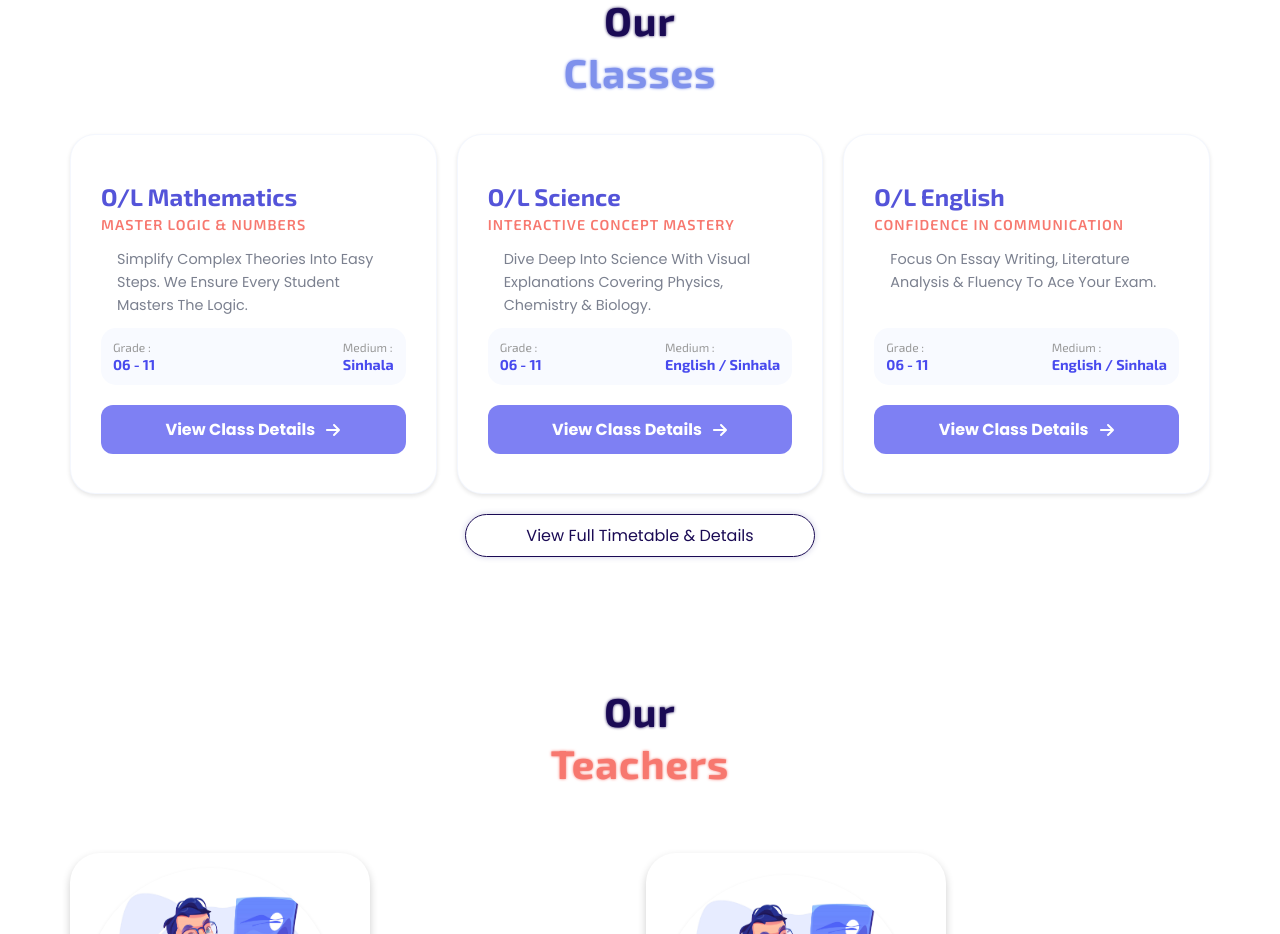
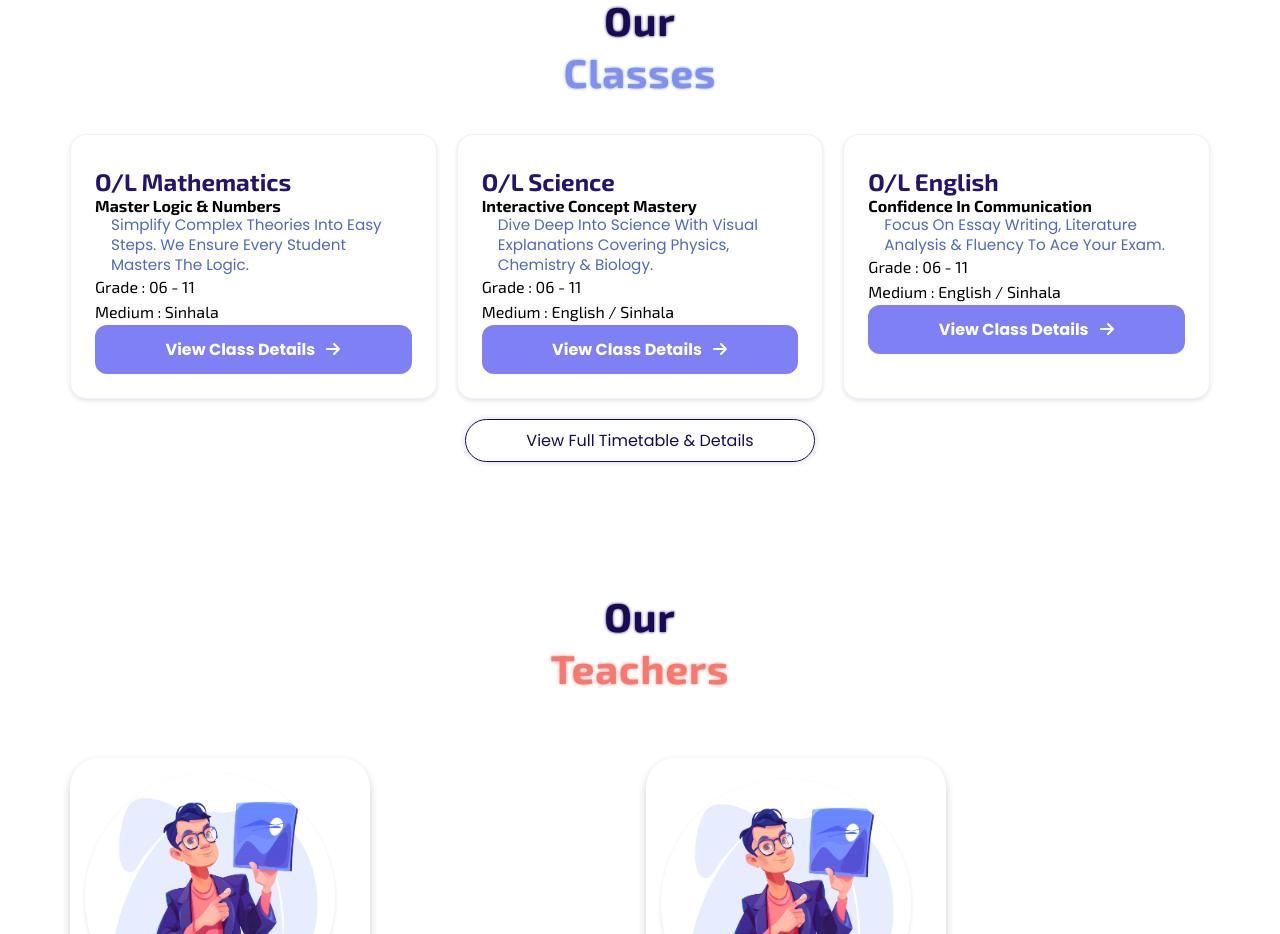
Before and after one commit to lakshan-beast/Educa-OL-Learning-Platform, a React (Vite) app: page / in a window 1280 px wide. Shown: the part 2080-3014 px from the top of the page. Built offline with nearby package versions, Linux system fonts and the light colour scheme.

Commit message:
class card

```diff
--- a/src/styles/pages/_classes.scss
+++ b/src/styles/pages/_classes.scss
@@ -1,145 +1,7 @@
-.classes-section {
-  padding: 2rem 0;
-  max-width: 1000px;
-}
-
-// .classes-grid {
-//   padding: 1rem 0rem;
-//   display: grid;
-//   grid-template-columns: repeat(auto-fill, minmax(300px, 1fr));
-//   gap: $grid-gap-medium;
-//   // background-color: red;
-
-//   .classes-card {
-//     background: $white;
-//     border-radius: $border-radius-medium;
-//     padding: $padding-medium;
-//     display: flex;
-//     flex-direction: column;
-//     gap: $flex-gap-medium;
-
-//     h3 {
-//       color: $dark-purple;
-//       font-size: $font-size-h3-m;
-//     }
-
-//     .class-info {
-//       // classes content
-//       color: $text-medium;
-//       font-size: $font-size-body;
-
-//       span {
-//         color: $primary-orange;
-//         font-weight: bold;
-//       }
-//     }
-//   }
-// }
-
+// classes grid
 .classes-grid {
   display: grid;
   grid-template-columns: repeat(auto-fit, minmax(320px, 1fr));
   gap: 20px;
   padding: 20px 0;
-
-  .class-card {
-    background: $white;
-    border-radius: 25px;
-    overflow: hidden;
-    box-shadow: $shadow-light;
-    transition: all 0.4s cubic-bezier(0.175, 0.885, 0.32, 1.275);
-    border: 1px solid rgba($blue-light, 0.2);
-
-    &:hover {
-      transform: translateY(-12px);
-      box-shadow: $shadow-dark;
-      border-color: $text-light;
-    }
-
-    // .class-image {
-    //   position: relative;
-    //   height: 200px;
-    //   overflow: hidden;
-
-    //   img {
-    //     width: 100%;
-    //     height: 100%;
-    //     object-fit: cover;
-    //     transition: transform 0.6s ease;
-    //   }
-
-    //   .class-id-tag {
-    //     position: absolute;
-    //     top: 15px;
-    //     right: 15px;
-    //     background: rgba($dark-purple1, 0.9);
-    //     color: $white;
-    //     padding: 5px 12px;
-    //     border-radius: 30px;
-    //     font-size: 0.75rem;
-    //     font-weight: bold;
-    //     -webkit-backdrop-filter: blur(5px);
-    //     backdrop-filter: blur(5px);
-    //   }
-    // }
-
-    // &:hover .class-image img {
-    //   transform: scale(1.1);
-    // }
-
-    .class-info {
-      padding: 15px 6px;
-
-      .class-header {
-        margin-bottom: 15px;
-
-        h3 {
-          color: $dark-purple2;
-          font-size: 1.5rem;
-          margin-bottom: 5px;
-        }
-        h4 {
-          color: $primary-orange;
-          font-size: 0.9rem;
-          font-weight: 600;
-          text-transform: uppercase;
-          letter-spacing: 1px;
-        }
-      }
-
-      .class-desc {
-        color: $text-medium;
-        font-size: 0.9rem;
-        line-height: 1.6;
-        margin-bottom: 20px;
-        height: 60px; // එකම උසක් තියාගන්න
-        // overflow: hidden;
-      }
-
-      .class-meta {
-        display: flex;
-        justify-content: space-between;
-        background: #f8faff;
-        padding: 12px;
-        border-radius: 15px;
-        margin-bottom: 20px;
-
-        .meta-item {
-          display: flex;
-          flex-direction: column;
-
-          .label {
-            font-size: 0.75rem;
-            color: #999;
-            margin-bottom: 2px;
-          }
-          .value {
-            font-size: 0.9rem;
-            font-weight: 700;
-            color: $dark-purple1;
-          }
-        }
-      }
-    }
-  }
 }
```
